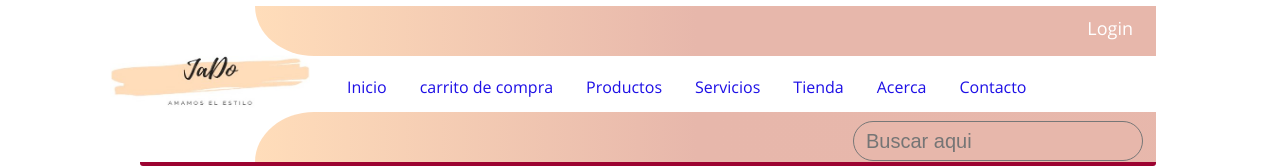
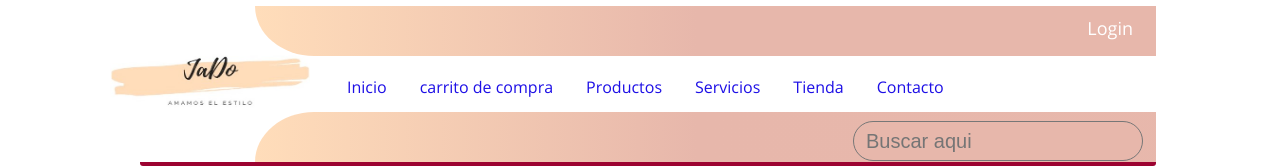
Before and after one commit to faaq12/ropa_ACC1, a plain HTML site: page index.html in a window 1280 px wide. Shown: the top 168 px of the page. Drawn offline with Linux system fonts and the light colour scheme.

Commit message:
Update index.html

```diff
--- a/index.html
+++ b/index.html
@@ -26,7 +26,6 @@
                     <li><a href="productos.html">Productos</a></li>
                     <li><a href="servicios.html">Servicios</a></li>
                     <li><a href="tienda.html">Tienda</a></li>
-                    <li><a href="pages/acerca.html">Acerca</a></li>
                     <li><a href="contacto.html">Contacto</a></li>
                 </ul>
             </nav>
```
